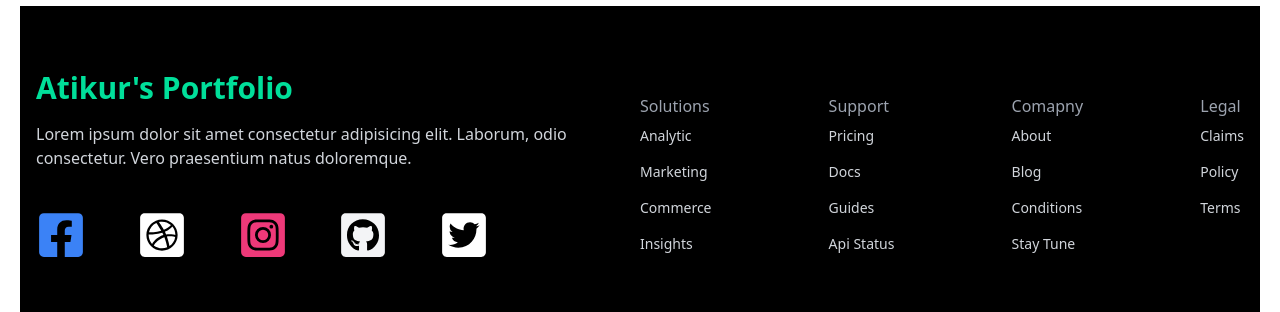
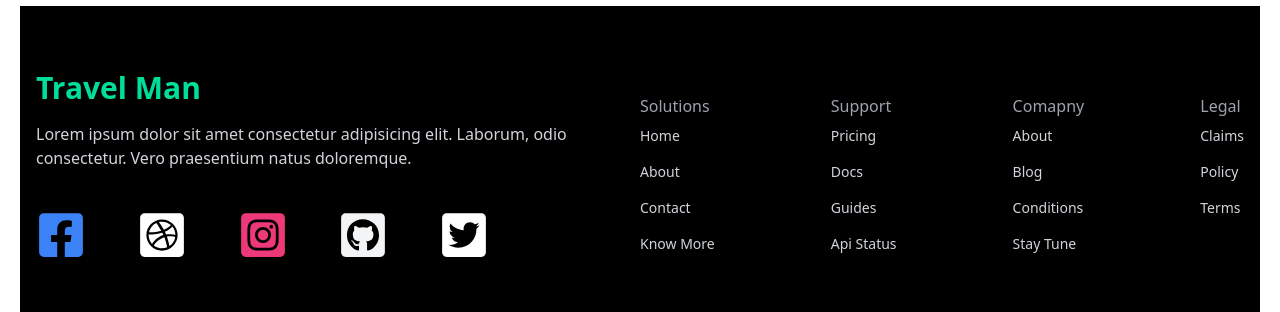
Before and after one commit to atikurahad/travel-man, a React (Create React App) app: page / in a window 1280 px wide. Shown: the part 2083-2395 px from the top of the page. Built offline with nearby package versions, Linux system fonts and the light colour scheme.

Commit message:
footer and navigate updated

```diff
--- a/src/components/Footer.jsx
+++ b/src/components/Footer.jsx
@@ -13,7 +13,7 @@ const Footer = () => {
       <div className="max-w-[1240px] mx-auto py-16 px-4 grid lg:grid-cols-2 text-gray-300 bg-black">
       <div>
         <h1 className="w-full text-3xl font-bold text-[#00df9a]">
-          Atikur's Portfolio
+          Travel Man
         </h1>
         <p className="py-4">
           Lorem ipsum dolor sit amet consectetur adipisicing elit. Laborum, odio
@@ -32,10 +32,10 @@ const Footer = () => {
         <div>
           <ul>
             <h6 className="font-medium text-gray-400">Solutions</h6>
-            <li className="py-2 text-sm">Analytic</li>
-            <li className="py-2 text-sm">Marketing</li>
-            <li className="py-2 text-sm">Commerce</li>
-            <li className="py-2 text-sm">Insights</li>
+            <li className="py-2 text-sm">Home</li>
+            <li className="py-2 text-sm">About</li>
+            <li className="py-2 text-sm">Contact</li>
+            <li className="py-2 text-sm">Know More</li>
           </ul>
         </div>
 
```
